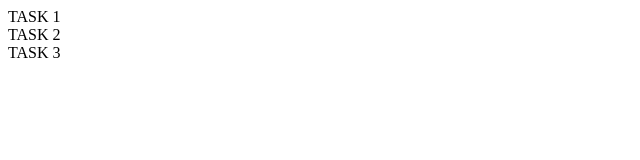
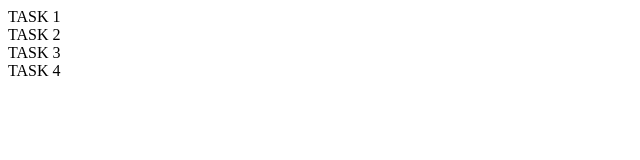
Before and after one commit to krishnabharghav-14/April23, a plain HTML site: page index.html in a window 1280 px wide. Shown: the full height of the page, 0-640 px from the left. Drawn offline with Linux system fonts and the light colour scheme.

Commit message:
changes made to index file

```diff
--- a/index.html
+++ b/index.html
@@ -17,6 +17,7 @@
         <a href="./task1.html">TASK 1</a>
         <a href="./task2.html">TASK 2</a>
         <a href="./task3.html">TASK 3</a>
+        <a href="./task4.html">TASK 4</a>
     </div>
 </body>
 </html>
```
